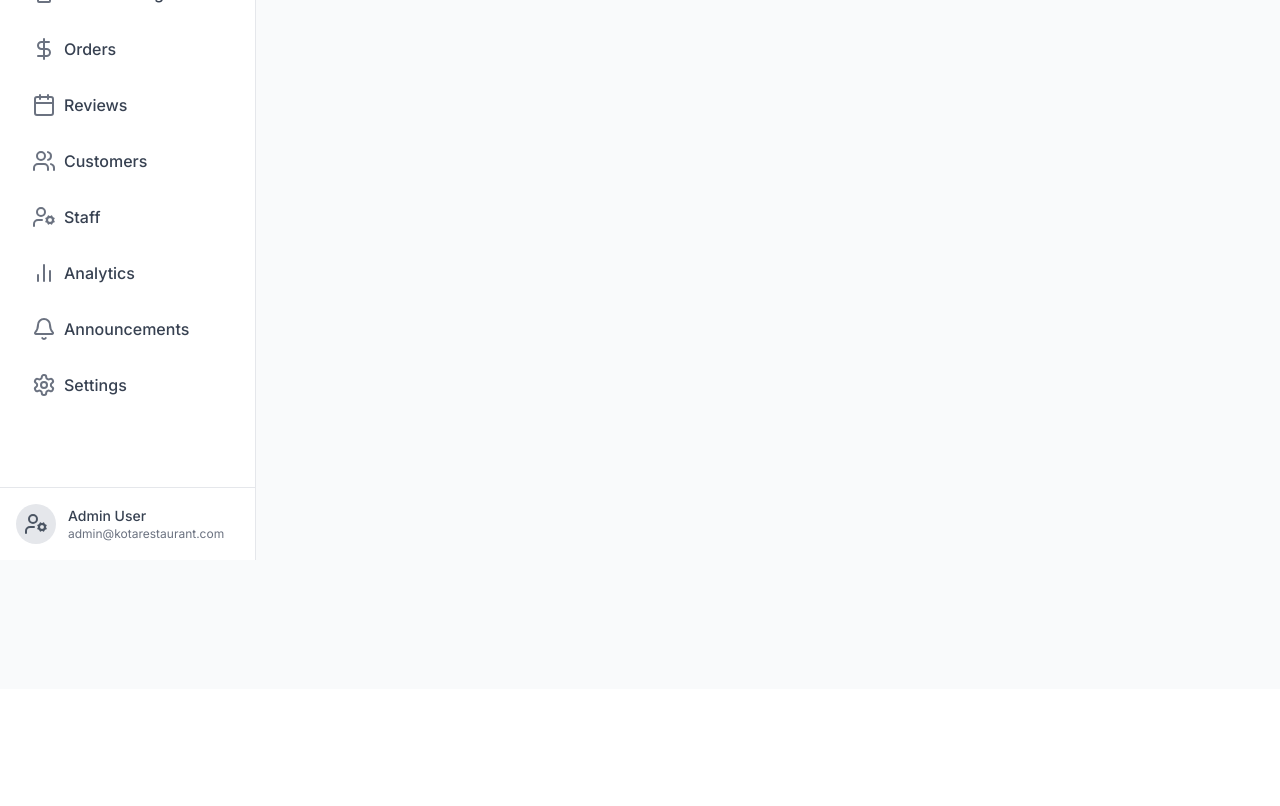
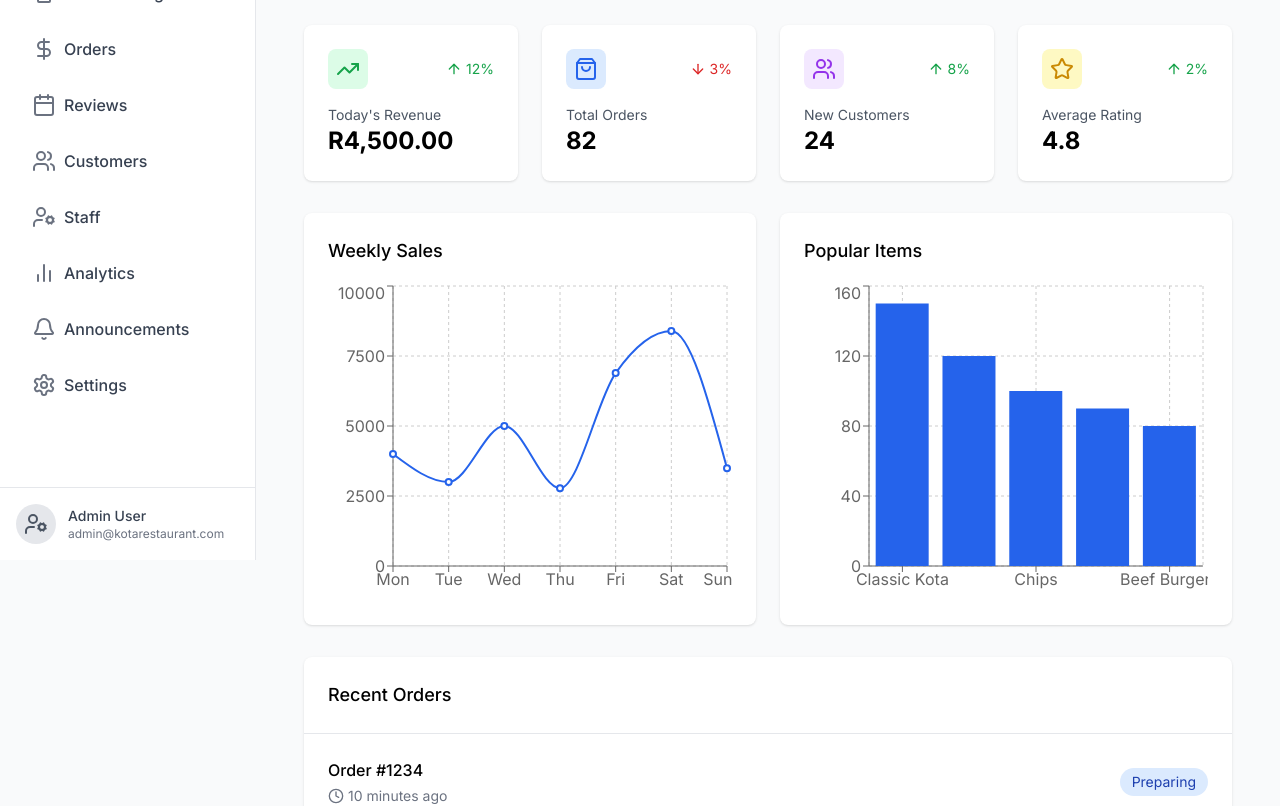
Before and after one commit to MathibelaD/AdminDashboard, a Next.js app: page /dashboard in a window 1280 px wide. Shown: the part 240-1046 px from the top of the page. Before the commit the page ends 929 px from the top, so only its background shows below. Built offline with nearby package versions, Linux system fonts and the light colour scheme.

Commit message:
chore: dashboard page

```diff
--- a/package.json
+++ b/package.json
@@ -14,12 +14,14 @@
     "lucide-react": "^0.471.0",
     "next": "14.2.3",
     "react": "^18",
-    "react-dom": "^18"
+    "react-dom": "^18",
+    "recharts": "^2.15.0"
   },
   "devDependencies": {
     "@types/node": "^20",
     "@types/react": "^18",
     "@types/react-dom": "^18",
+    "@types/recharts": "^1.8.29",
     "postcss": "^8",
     "tailwindcss": "^3.4.1",
     "typescript": "^5"
--- a/src/components/Dashboard/main.tsx
+++ b/src/components/Dashboard/main.tsx
@@ -1,12 +1,181 @@
 'use client'
-import React, { useState } from 'react';
+import React from 'react';
+import {
+  BarChart,
+  Bar,
+  XAxis,
+  YAxis,
+  CartesianGrid,
+  Tooltip,
+  ResponsiveContainer,
+  LineChart,
+  Line
+} from 'recharts';
+import {
+  TrendingUp,
+  ShoppingBag,
+  Users,
+  Star,
+  ArrowUp,
+  ArrowDown,
+  Clock
+} from 'lucide-react';
 
+const salesData = [
+  { name: 'Mon', sales: 4000 },
+  { name: 'Tue', sales: 3000 },
+  { name: 'Wed', sales: 5000 },
+  { name: 'Thu', sales: 2780 },
+  { name: 'Fri', sales: 6890 },
+  { name: 'Sat', sales: 8390 },
+  { name: 'Sun', sales: 3490 },
+];
 
+const popularItems = [
+  { name: 'Classic Kota', orders: 150 },
+  { name: 'Cheese Burger', orders: 120 },
+  { name: 'Chips', orders: 100 },
+  { name: 'Chicken Kota', orders: 90 },
+  { name: 'Beef Burger', orders: 80 },
+];
 
 export const Dashboard = () => {
-    return (
-        <div className="flex text-black">
-            Home Page
+  return (
+    <div className="p-6">
+      {/* Header */}
+      <div className="mb-8">
+        <h1 className="text-2xl font-bold">Dashboard</h1>
+        <p className="text-gray-600">Welcome back, Admin</p>
+      </div>
+
+      {/* Stats Cards */}
+      <div className="grid grid-cols-1 md:grid-cols-2 lg:grid-cols-4 gap-6 mb-8">
+        {/* Today's Revenue */}
+        <div className="bg-white p-6 rounded-lg shadow">
+          <div className="flex items-center justify-between mb-4">
+            <div className="p-2 bg-green-100 rounded-lg">
+              <TrendingUp className="w-6 h-6 text-green-600" />
+            </div>
+            <span className="text-sm text-green-600 flex items-center">
+              <ArrowUp className="w-4 h-4 mr-1" />
+              12%
+            </span>
+          </div>
+          <h3 className="text-gray-600 text-sm">Today's Revenue</h3>
+          <p className="text-2xl font-bold">R4,500.00</p>
         </div>
-    );
-};
+
+        {/* Total Orders */}
+        <div className="bg-white p-6 rounded-lg shadow">
+          <div className="flex items-center justify-between mb-4">
+            <div className="p-2 bg-blue-100 rounded-lg">
+              <ShoppingBag className="w-6 h-6 text-blue-600" />
+            </div>
+            <span className="text-sm text-red-600 flex items-center">
+              <ArrowDown className="w-4 h-4 mr-1" />
+              3%
+            </span>
+          </div>
+          <h3 className="text-gray-600 text-sm">Total Orders</h3>
+          <p className="text-2xl font-bold">82</p>
+        </div>
+
+        {/* New Customers */}
+        <div className="bg-white p-6 rounded-lg shadow">
+          <div className="flex items-center justify-between mb-4">
+            <div className="p-2 bg-purple-100 rounded-lg">
+              <Users className="w-6 h-6 text-purple-600" />
+            </div>
+            <span className="text-sm text-green-600 flex items-center">
+              <ArrowUp className="w-4 h-4 mr-1" />
+              8%
+            </span>
+          </div>
+          <h3 className="text-gray-600 text-sm">New Customers</h3>
+          <p className="text-2xl font-bold">24</p>
+        </div>
+
+        {/* Average Rating */}
+        <div className="bg-white p-6 rounded-lg shadow">
+          <div className="flex items-center justify-between mb-4">
+            <div className="p-2 bg-yellow-100 rounded-lg">
+              <Star className="w-6 h-6 text-yellow-600" />
+            </div>
+            <span className="text-sm text-green-600 flex items-center">
+              <ArrowUp className="w-4 h-4 mr-1" />
+              2%
+            </span>
+          </div>
+          <h3 className="text-gray-600 text-sm">Average Rating</h3>
+          <p className="text-2xl font-bold">4.8</p>
+        </div>
+      </div>
+
+      {/* Charts Section */}
+      <div className="grid grid-cols-1 lg:grid-cols-2 gap-6 mb-8">
+        {/* Weekly Sales Chart */}
+        <div className="bg-white p-6 rounded-lg shadow">
+          <h3 className="text-lg font-medium mb-4">Weekly Sales</h3>
+          <div className="h-80">
+            <ResponsiveContainer width="100%" height="100%">
+              <LineChart data={salesData}>
+                <CartesianGrid strokeDasharray="3 3" />
+                <XAxis dataKey="name" />
+                <YAxis />
+                <Tooltip />
+                <Line
+                  type="monotone"
+                  dataKey="sales"
+                  stroke="#2563eb"
+                  strokeWidth={2}
+                />
+              </LineChart>
+            </ResponsiveContainer>
+          </div>
+        </div>
+
+        {/* Popular Items Chart */}
+        <div className="bg-white p-6 rounded-lg shadow">
+          <h3 className="text-lg font-medium mb-4">Popular Items</h3>
+          <div className="h-80">
+            <ResponsiveContainer width="100%" height="100%">
+              <BarChart data={popularItems}>
+                <CartesianGrid strokeDasharray="3 3" />
+                <XAxis dataKey="name" />
+                <YAxis />
+                <Tooltip />
+                <Bar dataKey="orders" fill="#2563eb" />
+              </BarChart>
+            </ResponsiveContainer>
+          </div>
+        </div>
+      </div>
+
+      {/* Recent Orders */}
+      <div className="bg-white rounded-lg shadow mb-8">
+        <div className="p-6 border-b">
+          <h3 className="text-lg font-medium">Recent Orders</h3>
+        </div>
+        <div className="divide-y">
+          {[1, 2, 3, 4, 5].map((order) => (
+            <div key={order} className="p-6 hover:bg-gray-50">
+              <div className="flex justify-between items-center">
+                <div>
+                  <p className="font-medium">Order #{order}234</p>
+                  <div className="flex items-center text-sm text-gray-500 mt-1">
+                    <Clock className="w-4 h-4 mr-1" />
+                    10 minutes ago
+                  </div>
+                </div>
+                <span className="px-3 py-1 bg-blue-100 text-blue-800 rounded-full text-sm">
+                  Preparing
+                </span>
+              </div>
+            </div>
+          ))}
+        </div>
+      </div>
+
+    </div>
+  );
+}
```
Also changed, not shown: 1 other file (tests, documents, lock files or other folders).
